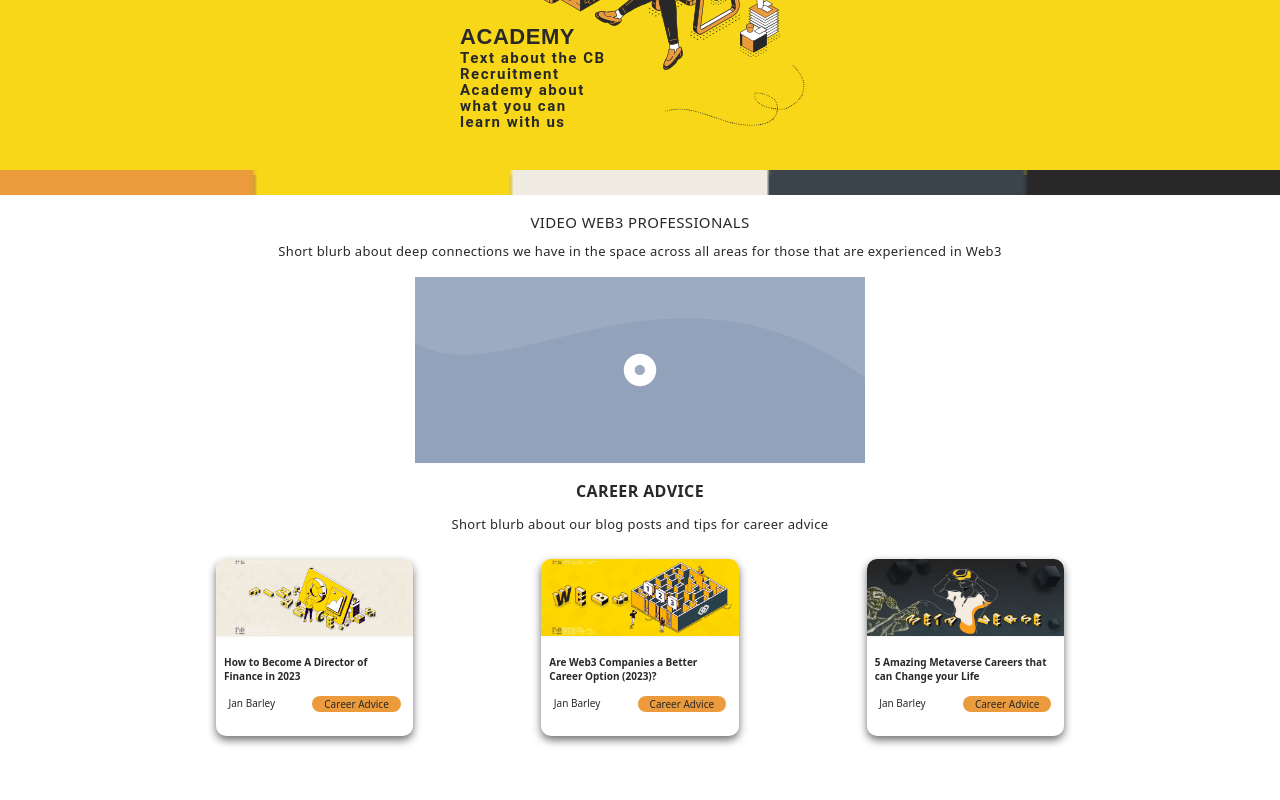
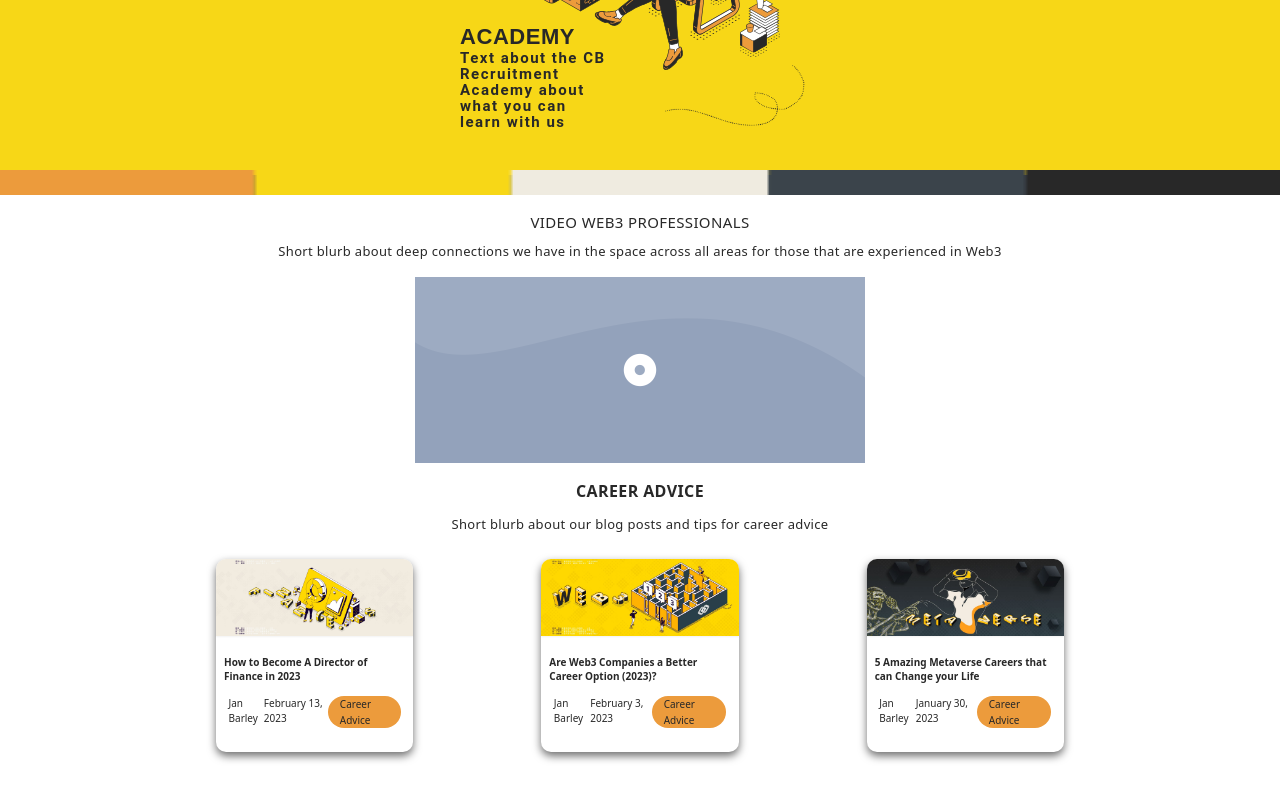
Before and after one commit to CBRecruitment/cb-recruitment, a Next.js app: page / in a window 1280 px wide. Shown: the part 1725-2525 px from the top of the page. Built offline with nearby package versions, Linux system fonts and the light colour scheme.

Commit message:
Updated date formatter

```diff
--- a/components/Blog/CareerAdvice/CareerAdvice-Posts.tsx
+++ b/components/Blog/CareerAdvice/CareerAdvice-Posts.tsx
@@ -1,6 +1,6 @@
 import Link from 'next/link';
 import type Author from '../../../interfaces/author';
-// import DateFormatter from '../date-formatter';
+import DateFormatter from '../date-formatter';
 import CareerAdviceCover from './CareerAdvice-Cover';
 import styles from './CareerAdvice.module.css';
 
@@ -27,7 +27,7 @@ const CareerAdvicePosts = ({ title, coverImage, date, excerpt, author, slug }: P
         </h3>
         <div className='text-[10px] flex justify-between w-[95%] m-auto'>
           <p>Jan Barley</p>
-          {/* <DateFormatter dateString={date} /> */}
+          <DateFormatter dateString={date} />
           <p className='text-[10px] leading-relaxed mb-4 bg-[var(--orange)] w-fit px-3 rounded-full'>{excerpt}</p>
         </div>
       </div>
--- a/components/blog/date-formatter.tsx
+++ b/components/blog/date-formatter.tsx
@@ -1,12 +1,12 @@
 import { parseISO, format } from 'date-fns';
 
-// type Props = {
-//   dateString: string;
-// };
+type Props = {
+  dateString: string;
+};
 
-// const DateFormatter = ({ dateString }: Props) => {
-//   const date = parseISO(dateString);
-//   return <time dateTime={dateString}>{format(date, 'LLLL	d, yyyy')}</time>;
-// };
+const DateFormatter = ({ dateString }: Props) => {
+  const date = parseISO(dateString);
+  return <time dateTime={dateString}>{format(date, 'LLLL	d, yyyy')}</time>;
+};
 
-// export default DateFormatter;
+export default DateFormatter;
```
